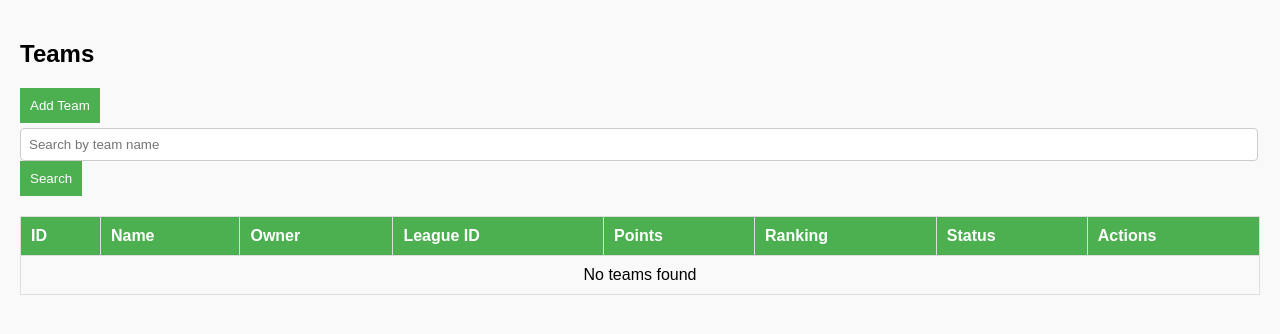
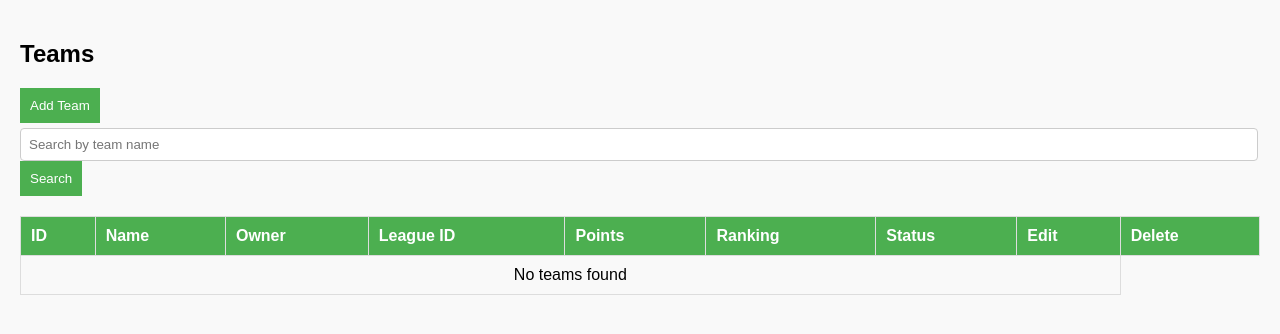
Before and after one commit to DanielAlexanderTorres817/Fantasy-League-DB, a Flask app: page /teams in a window 1280 px wide. Shown: the top 334 px of the page. Run offline with Flask 3, Linux system fonts and the light colour scheme; the visitor is signed in with stand-in values (Sample User, id 1); some libraries are stand-ins or nearby versions.

Commit message:
forgot to add labels to column

```diff
--- a/templates/teams.html
+++ b/templates/teams.html
@@ -55,7 +55,8 @@
                 <th>Points</th>
                 <th>Ranking</th>
                 <th>Status</th>
-                <th>Actions</th>
+                <th>Edit</th>
+                <th>Delete</th>
             </tr>
         </thead>
         <tbody>
```
